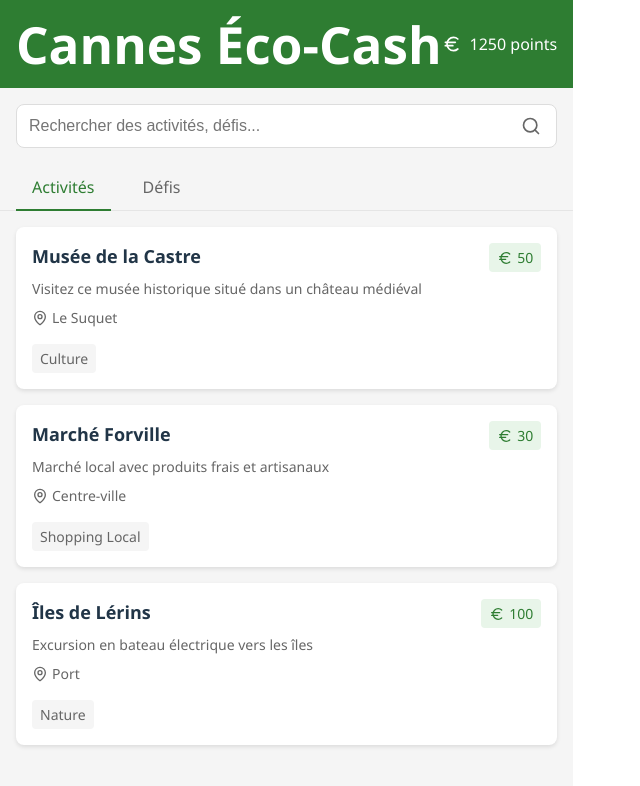
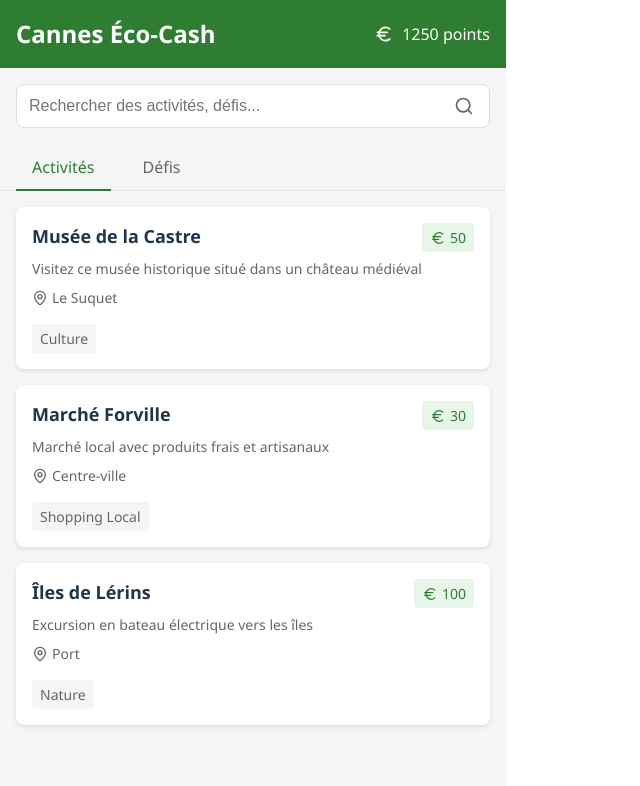
Before and after one commit to Creariax5/Hackathon_TechForTourism, a React (Vite) app: page / in a window 1280 px wide. Both pictures are taken after a click on the button "Commencer maintenant". Shown: the top 786 px of the page, without its empty margins (0-640 px from the left). Built offline with nearby package versions, Linux system fonts and the light colour scheme.

Commit message:
[FIX] header in activity page is in h2 instead of h1

```diff
--- a/src/components/ResponsiveApp.jsx
+++ b/src/components/ResponsiveApp.jsx
@@ -72,7 +72,7 @@ const ResponsiveApp = () => {
     <div className="home">
       <header>
         <div className="header-content">
-          <h1>Cannes Éco-Cash</h1>
+          <h2>Cannes Éco-Cash</h2>
           <button className="menu-button" onClick={() => setIsMenuOpen(!isMenuOpen)}>
             {isMenuOpen ? <X size={24} /> : <Menu size={24} />}
           </button>
```
